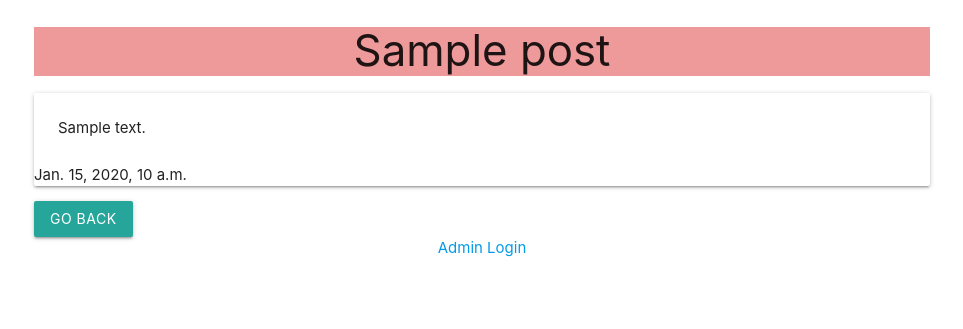
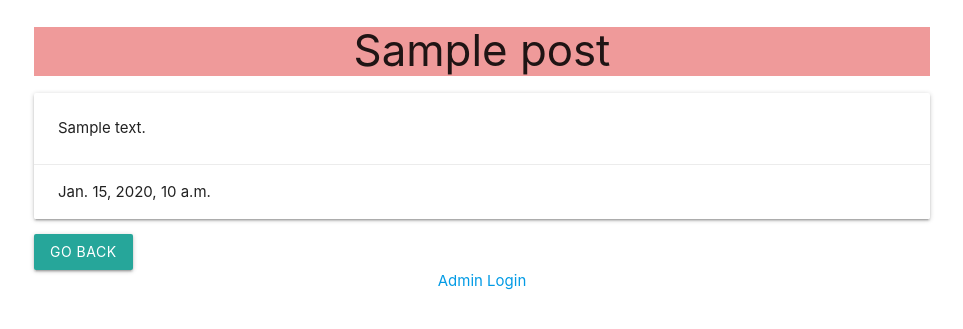
Before and after one commit to Bilaltariq98/django-traversy-media, a Django app: page /details/1 in a window 1280 px wide. Shown: the part 113-442 px from the top of the page, without its empty margins (158-1121 px from the left). Run offline with Django 3.2, Linux system fonts and the light colour scheme; tables that the repository leaves empty hold one stand-in row (values such as "Sample post").

Commit message:
style fix for created_at

```diff
--- a/posts/templates/posts/details.html
+++ b/posts/templates/posts/details.html
@@ -6,7 +6,7 @@
         <div class="card-content">
             {{post.body}}
         </div>
-        <div class="post created-at">
+        <div class="card-action">
             {{post.created_at}}
         </div>
     </div>
```
